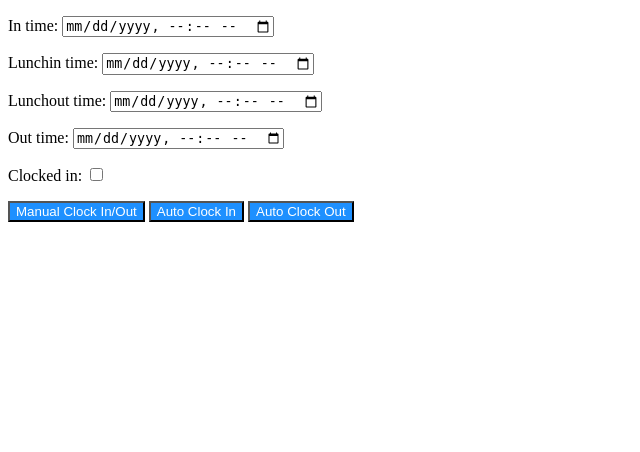
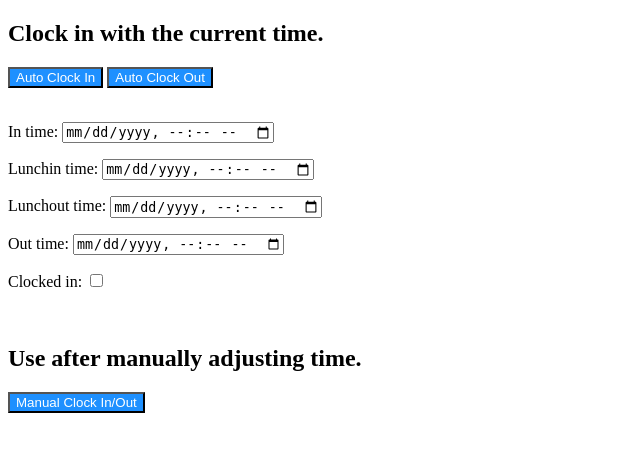
Before and after one commit to JMD-03/INFSYS4850, a Django app: page /timeEntry/ in a window 1280 px wide. Shown: the part 73-525 px from the top of the page, without its empty margins (0-640 px from the left). Run offline with Django 3.2, Linux system fonts and the light colour scheme; the visitor is signed in with stand-in values (Sample User, id 1).

Commit message:
updated time entry page

```diff
--- a/src/templates/timeEntry.html
+++ b/src/templates/timeEntry.html
@@ -2,10 +2,17 @@
 {% block content %}
 {%include 'navbar.html'%}
 <form method="post">
-    {% csrf_token %} {{form.as_p}}
-    <button style="background-color: dodgerblue; color: white;" type="submit" name="manual">Manual Clock In/Out</button>
+    {% csrf_token %}
+    <h2>Clock in with the current time.</h2>
     <button style="background-color: dodgerblue; color: white;" type="submit" name="autoIn">Auto Clock In</button>
     <button style="background-color: dodgerblue; color: white;" type="submit" name="autoOut">Auto Clock Out</button>
+    <br>
+    <br>
+    {{form.as_p}}
+    <br>
+    <h2>Use after manually adjusting time.</h2>
+    <button style="background-color: dodgerblue; color: white;" type="submit" name="manual">Manual Clock In/Out</button>
+
 </form>
 
 {% endblock %}
```
Also changed, not shown: 1 other file.
